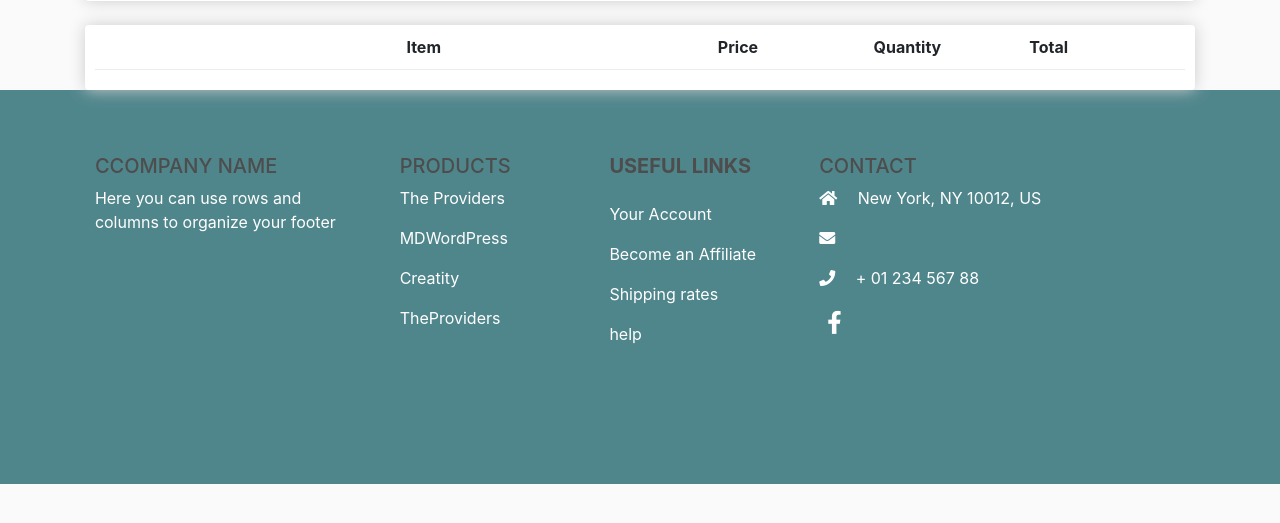
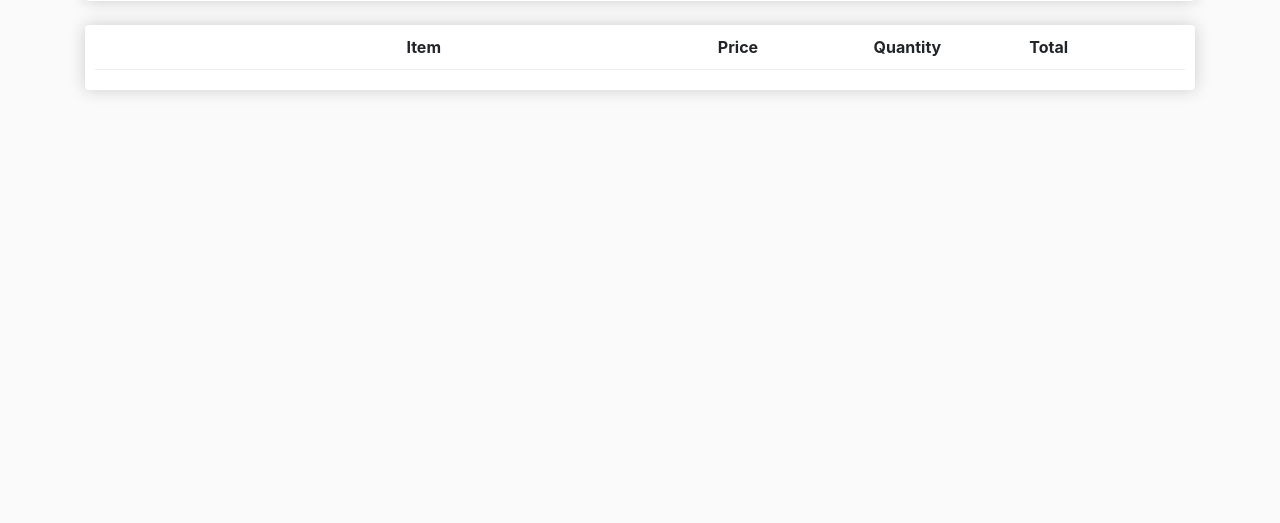
Before and after one commit to NigelMdletshe/ecommerce-website, a Django app: page /cart/ in a window 1280 px wide. Shown: the part 261-784 px from the top of the page. Run offline with Django 4.2, Linux system fonts and the light colour scheme; some libraries are stand-ins or nearby versions.

Commit message:
footer is buggy l do not want it in the cart and checkout

```diff
--- a/ecommerce/store/templates/store/main.html
+++ b/ecommerce/store/templates/store/main.html
@@ -96,7 +96,7 @@
          </div>
 
 
-	<!-- Bootstrap footer code here -->
+	<!-- Bootstrap footer code here
 	<footer class="bg-dark text-white pt-5 pb-4">
 		<div class="container text-center text-md-left">
 			<div class="row text-center text-md-left">
@@ -141,7 +141,7 @@
 				<div class="col-md-4 col--xl-3 mx-auto mt-3">
 					<h5 class="class="text-uppercase mb-4 font-weight-bold tex-warning"">CONTACT</h5>
 					<p>
-						<i class="fas fa-home mr-3"></i> New York, NY 10012, US</p>
+						<i class="fas fa-home mr-3"></i> F2 Toprank Osizweni 2952</p>
 					</p>
 					<p>
 						<i class="fas fa-envelope mr-3"></i>
@@ -150,7 +150,7 @@
 					<p>
 						<i class="fas fa-phone mr-3"></i> + 01 234 567 88</p>
 					<p>
-						<a href="#" class="btn-floating btn-sm text-white" style ="font-size: 23px;">
+						<a href="" class="btn-floating btn-sm text-white" style ="font-size: 23px;">
 							<i class="fab fa-facebook-f"></i>
 					</p>
 
@@ -166,7 +166,7 @@
 
 	</footer>
 
-
+-->
 
 
 	<script src="https://code.jquery.com/jquery-3.4.1.slim.min.js" integrity="sha384-J6qa4849blE2+poT4WnyKhv5vZF5SrPo0iEjwBvKU7imGFAV0wwj1yYfoRSJoZ+n" crossorigin="anonymous"></script>
```
Also changed, not shown: ecommerce/db.sqlite3.
